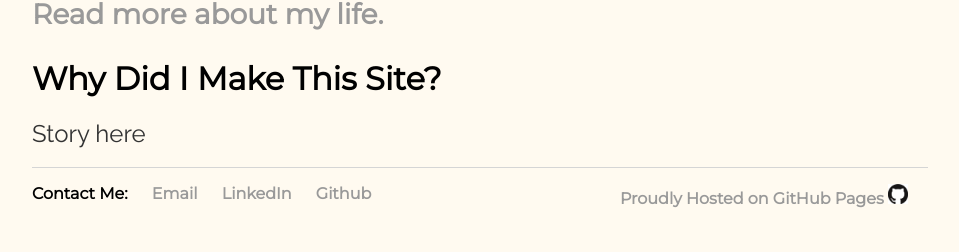
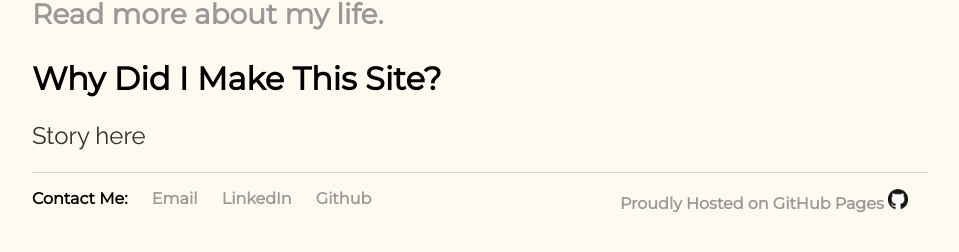
Before and after one commit to shindig7/my-site, a Jekyll site: the page built from index.html, in a window 1280 px wide. Shown: the part 238-490 px from the top of the page, without its empty margins (160-1119 px from the left). Built offline with Jekyll 4.4.1, drawn with Linux system fonts in a browser that asks for light colours.

Commit message:
Fixed line height issue, fixed list font size

```diff
--- a/css/index.css
+++ b/css/index.css
@@ -36,7 +36,7 @@
 }
 p {
     font-size: 1.5em;
-    line-height: 75%;
+    line-height: 95%;
     color: #333;
 }
 footer {
@@ -55,7 +55,7 @@
 }
 
 li {
-	font-size: 1.5em;
+	font-size: 1em;
 	list-style-type: bullet;
 }
 p.subtitle {
```
